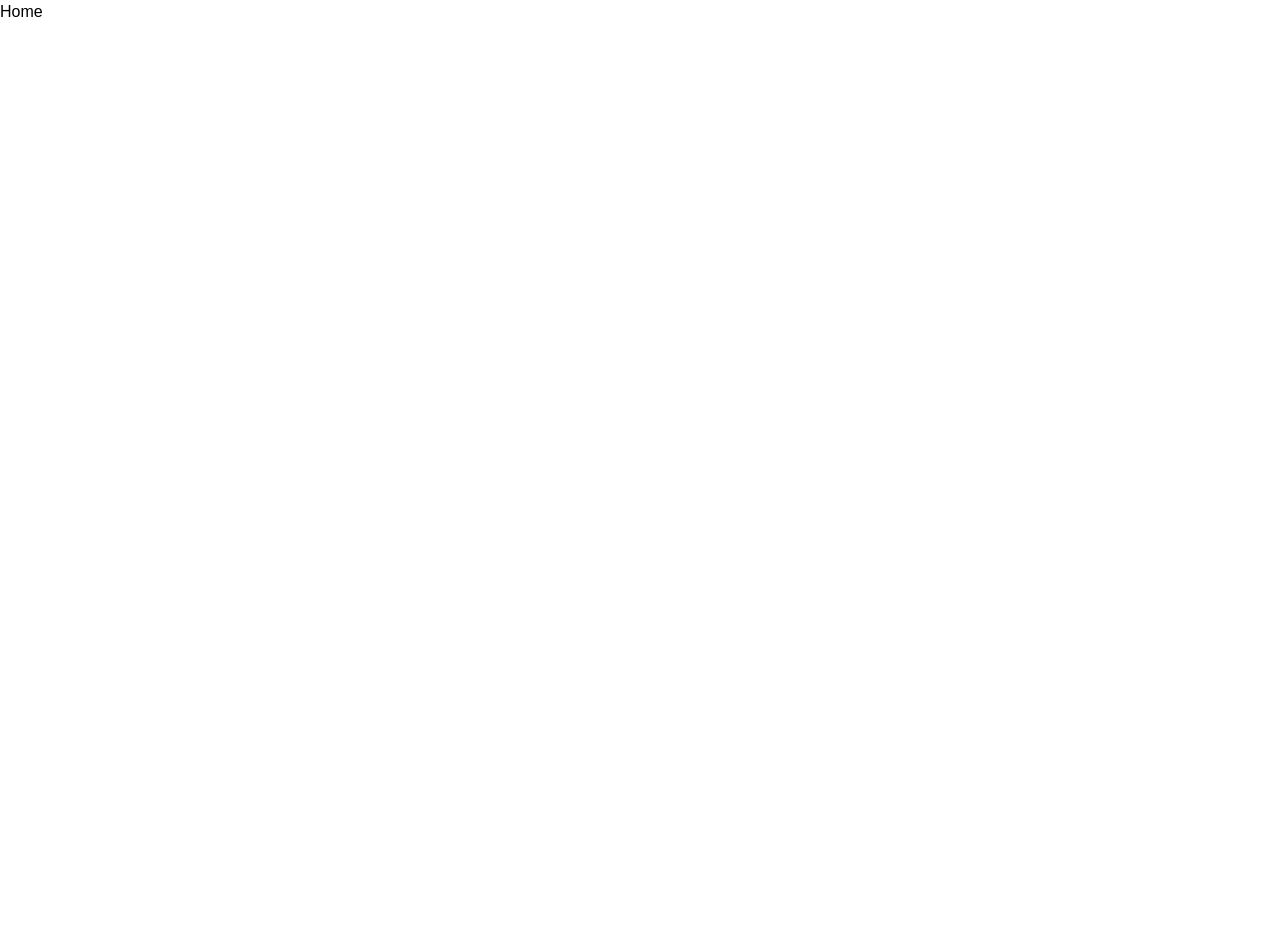
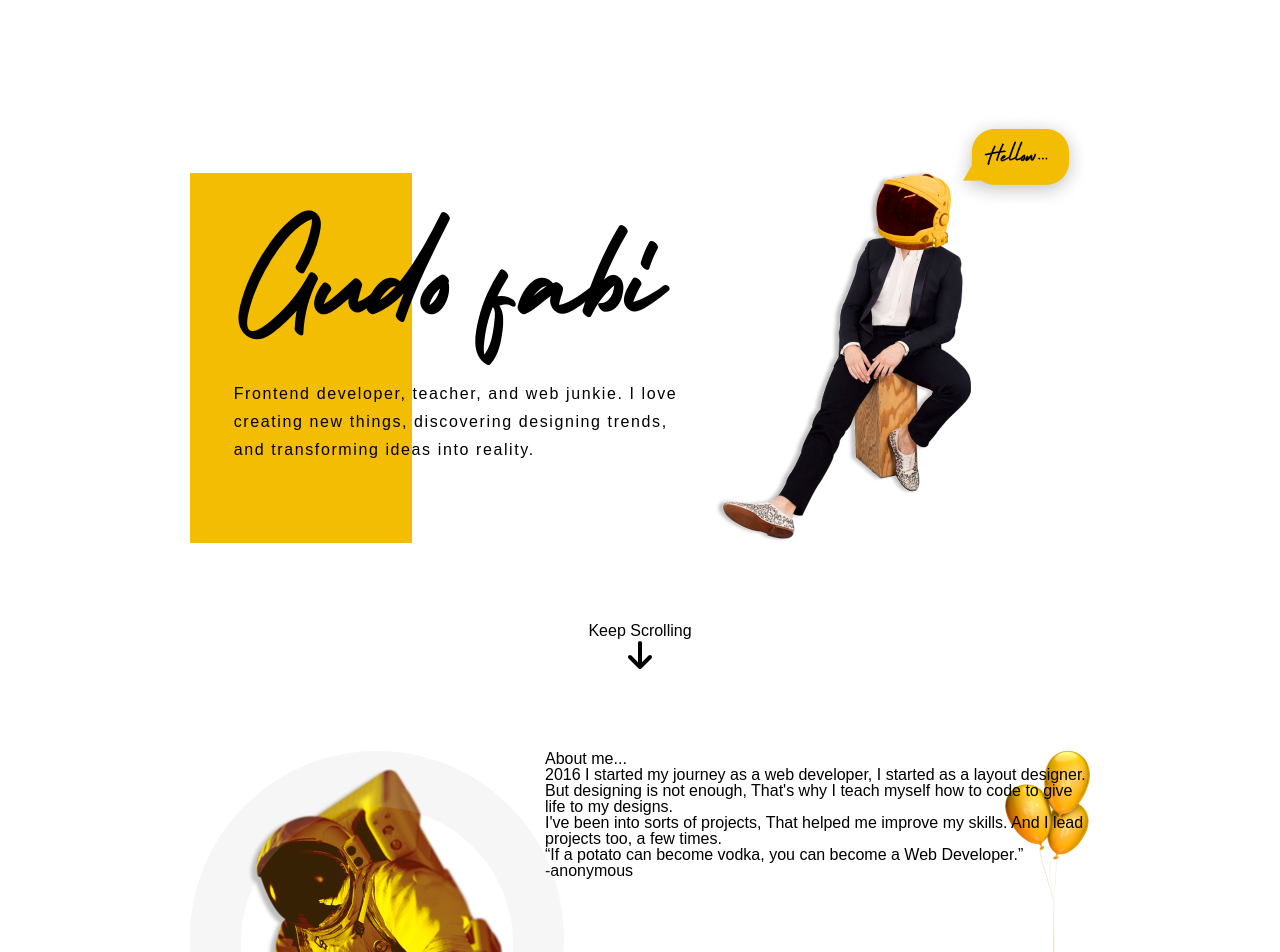
Before and after one commit to gudofabi/gudofabi, a Vue app: page / in a window 1280 px wide. Shown: the top 952 px of the page. Before the commit the page ends 800 px from the top, so only its background shows below. Built offline with nearby package versions, Linux system fonts and the light colour scheme.

Commit message:
wip: home page

```diff
--- a/package.json
+++ b/package.json
@@ -9,6 +9,7 @@
   "dependencies": {
     "@fortawesome/fontawesome-svg-core": "^6.1.1",
     "@fortawesome/free-brands-svg-icons": "^6.1.1",
+    "@fortawesome/free-solid-svg-icons": "^6.1.1",
     "@fortawesome/vue-fontawesome": "^3.0.0-5",
     "pinia": "^2.0.13",
     "vue": "^3.2.33",
--- a/src/App.vue
+++ b/src/App.vue
@@ -1,5 +1,5 @@
 <template>
-  <main>
+  <main class="main-wrapper">
     <RouterView />
   </main>
 </template>
--- a/src/assets/style/_base.scss
+++ b/src/assets/style/_base.scss
@@ -1,6 +1,9 @@
 html, body {
-    @apply relative m-0 p-0 font-poppins;
+    @apply relative m-0 p-0 font-poppins text-base text-black leading-none;
 
+    .main-wrapper {
+        @apply relative w-full mt-28;
+    }
 }
 
 img {
--- a/src/main.js
+++ b/src/main.js
@@ -5,8 +5,11 @@ import { createPinia } from 'pinia'
 import { FontAwesomeIcon } from '@fortawesome/vue-fontawesome';
 import { library } from '@fortawesome/fontawesome-svg-core';
 import { fab } from '@fortawesome/free-brands-svg-icons';
+import { fas } from '@fortawesome/free-solid-svg-icons';
+
 
 library.add(fab);
+library.add(fas);
 
 import './assets/style/main.scss';
 
--- a/src/router/index.js
+++ b/src/router/index.js
@@ -8,7 +8,7 @@ const router = createRouter({
       name: 'home',
       component: () => import('../views/HomeView.vue'),
       meta: {
-        title: `${import.meta.env.VITE_APP_TITLE}`
+        title: `${import.meta.env.VITE_APP_TITLE} | Frontend Developer`
       }
     },
     {
--- a/src/views/HomeView.vue
+++ b/src/views/HomeView.vue
@@ -1,6 +1,39 @@
 <template>
-  <div>
-    <h1>Home</h1>
+  <div class="home">
+
+    <div class="header">
+      <div class="header-content">
+        <div class="yellow-brick"></div>
+        <div class="content">
+          <h1>Gudo fabi</h1>
+          <p>Frontend developer, teacher, and web junkie. I love creating new things, discovering designing trends, and  transforming ideas into reality.</p>
+        </div>
+      </div>
+      <div class="header-img">
+        <img src="/images/astro.png" alt="Gudo Fabi">
+      </div>
+    </div>
+    <div class="scroll-down my-20">
+      <a href="" class="flex flex-col items-center justify-center">
+        <p>Keep Scrolling</p>
+        <fa :icon="['fas','arrow-down']" size="2x" />
+      </a>
+    </div>
+    <div class="about">
+      <img src="/images/about-bg-circle.svg" alt="" class="about-bg-img absolute">
+      <img src="/images/balloon.png" alt="" class="about-balloon-img absolute">
+      <div class="astro-img">
+        <img src="/images/astro-3.png" alt="About Astro">
+      </div>
+      <div class="about-content">
+        <h3>About me...</h3>
+        <p class="about-p">2016 I started my journey as a web developer, I started as a layout designer. But designing is not enough, That's why I teach myself how to code to give life to my designs.</p>
+        <p class="about-p">I've been into sorts of projects, That helped me improve my skills. And I lead projects too, a few times.</p>
+        <p class="qoute-message">“If a potato can become vodka, you can become a Web Developer.”</p>
+        <p class="qoute-owner">-anonymous</p>
+      </div>
+    </div>
+
   </div>
 </template>
 
@@ -10,6 +43,47 @@ export default {
 }
 </script>
 
-<style>
+<style lang="scss" scoped>
+.home {
 
+  .header {
+    @apply flex items-end justify-around max-w-[920px] w-full mx-auto;
+
+    .header-content {
+      @apply relative w-[505px] h-[370px] flex flex-col justify-center;
+
+      .yellow-brick {
+        @apply absolute w-[222px] h-full left-0 top-0 bg-gf-yellow -z-10;
+
+      }
+      .content {
+        @apply max-w-[470px] w-full ml-11;
+
+        h1 {
+          @apply font-holiday text-black text-[96px] w-full mb-8 tracking-tight;
+        }
+
+        p {
+          @apply leading-7 tracking-widest;
+        }
+
+      }
+    }
+
+  }
+
+  .about {
+    @apply relative flex max-w-[900px] mx-auto items-start justify-between;
+
+    .about-bg-img {
+
+    }
+    .about-balloon-img {
+      @apply right-0 top-0 -z-10;
+    }
+
+
+
+  }
+}
 </style>
```
Also changed, not shown: public/images/about-bg-circle.svg (added), 1 other file (tests, documents, lock files or other folders).
